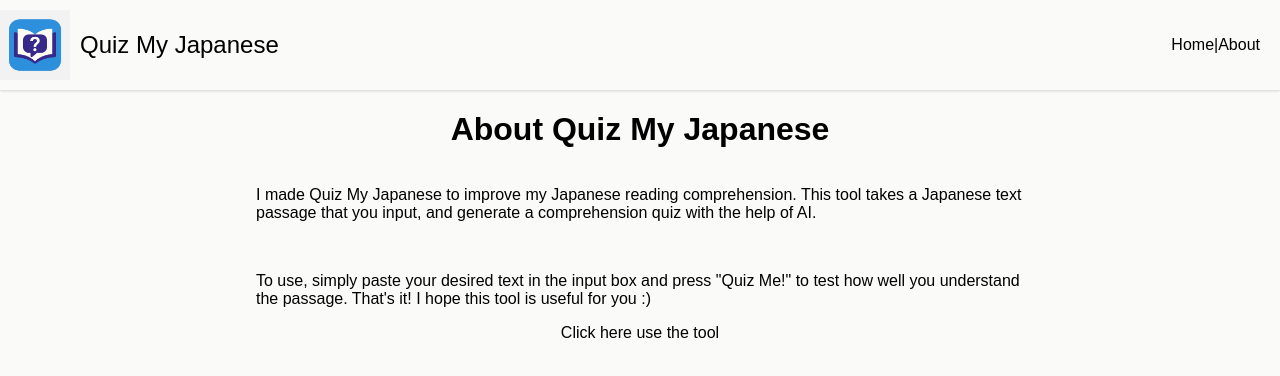
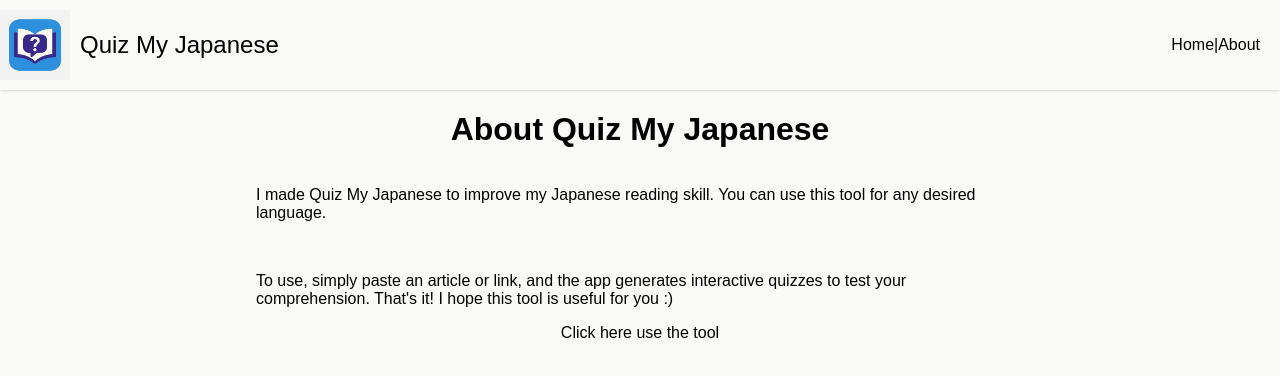
Before and after one commit to codingpog/QuizMyJapanese, a React (Vite) app in the folder frontend/: page /about in a window 1280 px wide. Shown: the top 376 px of the page. Built offline with nearby package versions, Linux system fonts and the light colour scheme.

Commit message:
about changed

```diff
--- a/frontend/src/components/About.tsx
+++ b/frontend/src/components/About.tsx
@@ -7,9 +7,9 @@ function About(): React.JSX.Element {
             <Header />
             <div className="about">
                 <h1>About Quiz My Japanese</h1>
-                <p>I made Quiz My Japanese to improve my Japanese reading comprehension. This tool takes a Japanese text passage that you input, and generate a comprehension quiz with the help of AI.</p>
+                <p>I made Quiz My Japanese to improve my Japanese reading skill. You can use this tool for any desired language. </p>
                 <br></br>
-                <p>To use, simply paste your desired text in the input box and press "Quiz Me!" to test how well you understand the passage. That's it! I hope this tool is useful for you :) </p>
+                <p>To use, simply paste an article or link, and the app generates interactive quizzes to test your comprehension. That's it! I hope this tool is useful for you :) </p>
                 <Link to="/dashboard">Click here use the tool</Link>
             </div>
         </>
```
